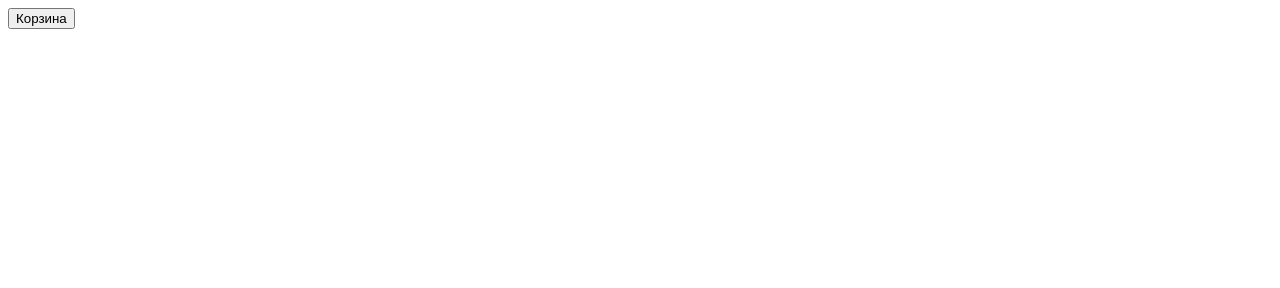
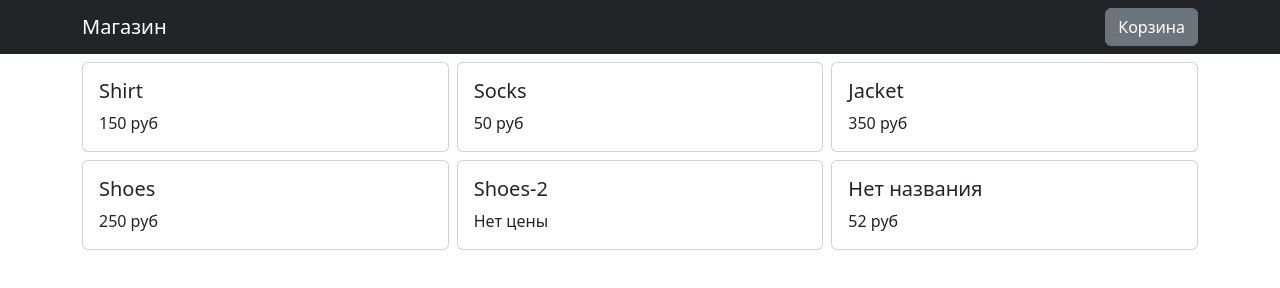
Before and after one commit to KuniLee/JS_advanced_course, a website: page Lesson1/index.html in a window 1280 px wide. Drawn offline with nearby package versions, Linux system fonts and the light colour scheme.

Commit message:
feat: finish H/W 1

```diff
--- a/Lesson1/app.js
+++ b/Lesson1/app.js
@@ -3,15 +3,20 @@ const goods = [
     { title: 'Socks', price: 50 },
     { title: 'Jacket', price: 350 },
     { title: 'Shoes', price: 250 },
+    { title: 'Shoes-2'},
+    {price: 52},
 ];
 
-const renderGoodsItem = (title, price) => {
-    return `<div class="goods-item"><h3>${title}</h3><p>${price}</p></div>`;
-};
+const renderGoodsItem = ({title  = "Нет названия", price = "Нет цены"}) => `<div class="col-4"><div class="card"><div class="card-body">
+<h5 class="card-title">${title}</h5><p class="card-text">${price} ${isNaN(--price) ? "":" руб" }</p></div></div></div>`
+//return `<div class="goods-item"><h3>${title}</h3><p>${price}</p></div>`;
+
 
 const renderGoodsList = (list) => {
-    let goodsList = list.map(item => renderGoodsItem(item.title, item.price));
-    document.querySelector('.goods-list').innerHTML = goodsList;
+    let goodsList = list.map(item => renderGoodsItem(item));
+    document.querySelector('.goods-list').innerHTML= goodsList.join('\n') ; //запятые появляются т.к. при добавлении
+    //массива в элемент goods-list он преобразуется к строке методом toString(), который оставляет запятые,
+    //как вариант можо объединить массив в одну строку, а в качестве разделителей использовать \n
 }
 
 renderGoodsList(goods);
--- a/Lesson1/index.html
+++ b/Lesson1/index.html
@@ -1,14 +1,26 @@
 <!DOCTYPE html>
-<html>
+<html lang="ru">
 <head>
+	<meta charset="utf-8">
 	<title>eShop</title>
+	<link href="https://cdn.jsdelivr.net/npm/bootstrap@5.2.1/dist/css/bootstrap.min.css" rel="stylesheet"
+			integrity="sha384-iYQeCzEYFbKjA/T2uDLTpkwGzCiq6soy8tYaI1GyVh/UjpbCx/TYkiZhlZB6+fzT" crossorigin="anonymous">
 </head>
 <body>
 <header>
-	<button class="cart-button" type="button">Корзина</button>
+	<nav class="navbar navbar-dark bg-dark">
+		<div class="container justify-content-between">
+			<span class="navbar-brand mb-0 h1">Магазин</span>
+			<div>
+				<button class="btn btn-secondary cart-button" type="button">Корзина</button>
+	<!--<a class="navbar-text cart" href="cartPage.html">В корзине: 1 товаров на сумму  360 рублей</a>-->
+			</div>
+		</div>
+	</nav>
 </header>
-<main>
-	<div class="goods-list"></div>
+<main class="container py-2">
+	<div class="goods-list row g-2"></div>
 </main>
+<script src="app.js"></script>
 </body>
 </html>
```
